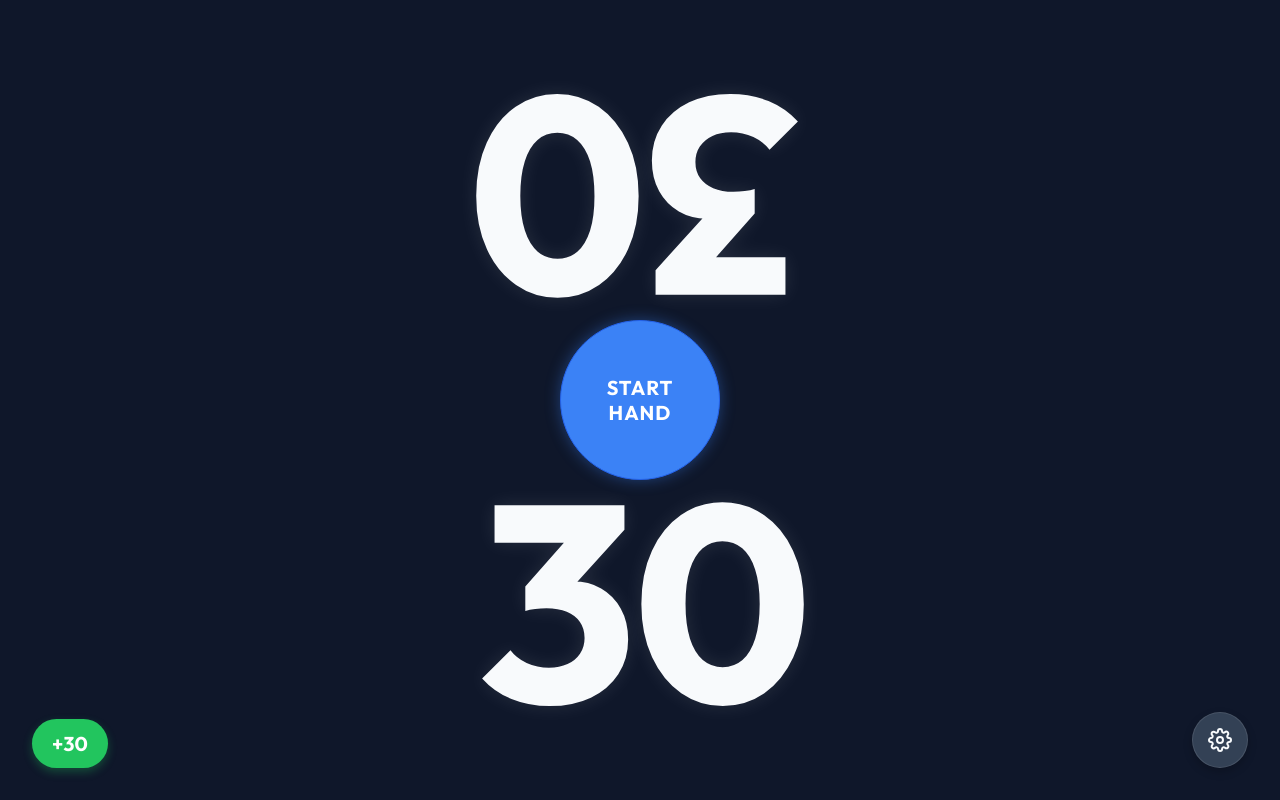
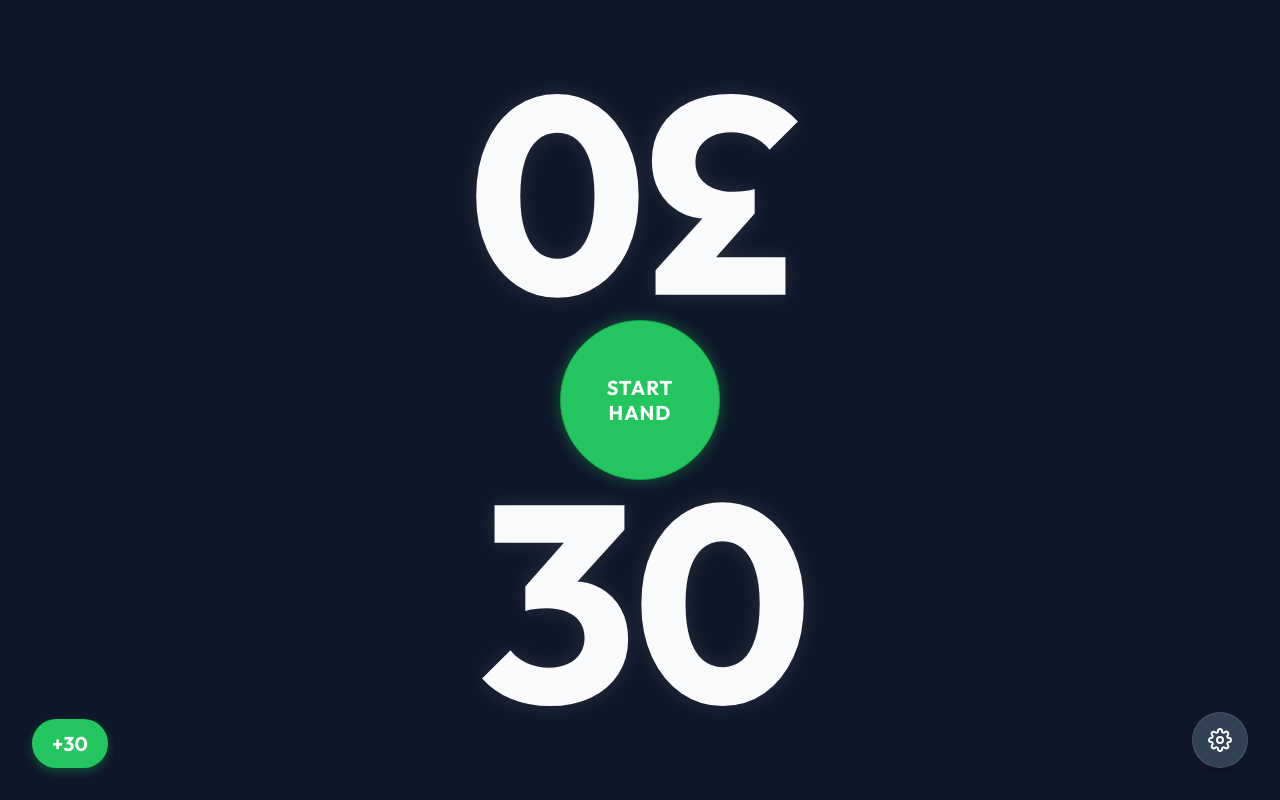
Before and after one commit to TravelingTechGuy/poker-timer, a React (Vite) app: page / in a window 1280 px wide. Built offline with nearby package versions, Linux system fonts and the light colour scheme.

Commit message:
style: Change primary color to green to match the +30 pill

```diff
--- a/src/index.css
+++ b/src/index.css
@@ -3,8 +3,8 @@
 :root {
   --bg-color: #0f172a; /* Slate 900 */
   --text-color: #f8fafc; /* Slate 50 */
-  --primary-color: #3b82f6; /* Blue 500 */
-  --primary-hover: #2563eb; /* Blue 600 */
+  --primary-color: #22c55e; /* Green 500 */
+  --primary-hover: #16a34a; /* Green 600 */
   --secondary-color: #334155; /* Slate 700 */
   --secondary-hover: #475569; /* Slate 600 */
   --danger-color: #ef4444; /* Red 500 */
@@ -239,7 +239,7 @@ body {
 .time-pill.active {
   background: var(--primary-color);
   color: white;
-  box-shadow: 0 0 10px rgba(59, 130, 246, 0.4);
+  box-shadow: 0 0 10px rgba(34, 197, 94, 0.4);
 }
 
 /* Main Action Button */
@@ -275,7 +275,7 @@ body {
 .btn-primary {
   background-color: var(--primary-color);
   border-color: var(--primary-hover);
-  box-shadow: 0 0 15px rgba(59, 130, 246, 0.4);
+  box-shadow: 0 0 15px rgba(34, 197, 94, 0.4);
 }
 
 .btn-primary:hover {
```
